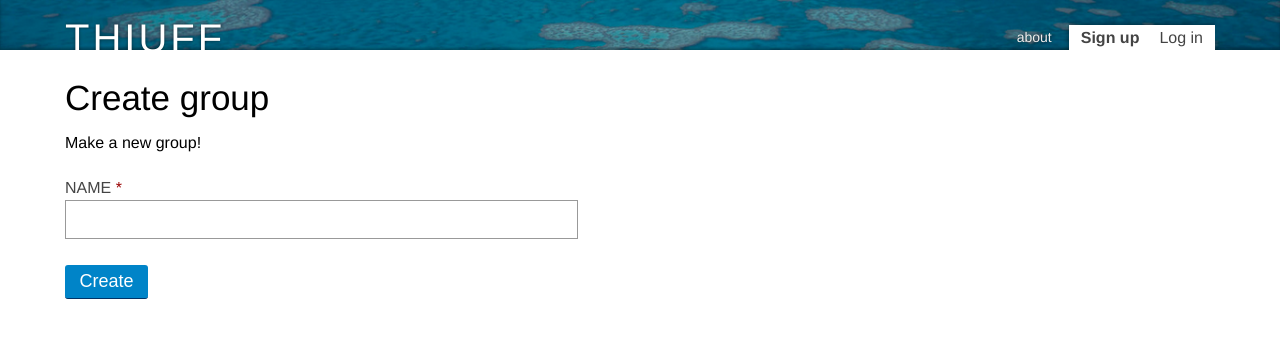
After one commit to andrewgodwin/thiuff, a Django app: page /g/create/ in a window 1280 px wide. The commit adds this page. Shown: the top 338 px of the page. Run offline with Django 3.2, Linux system fonts and the light colour scheme; parts of the project's set-up code (start-up, migrations or seed data) failed here and were passed over; some libraries are stand-ins or nearby versions.

Commit message:
Some group code.

```diff
--- a/requirements.txt
+++ b/requirements.txt
@@ -1,2 +1,3 @@
 Django>=1.8,<1.9
 django-pgjson==0.3.1
+urlman==1.0
--- a/static/css/style.css
+++ b/static/css/style.css
@@ -35,9 +35,20 @@ body {
         left: 0px;
         color: white;
         font-size: 40px;
+        letter-spacing: 3px;
         text-transform: uppercase;
-        letter-spacing: 3px;
         text-shadow: 0 0 3px rgba(0, 0, 0, 0.6);
+    }
+    .header .logo-small {
+        position: absolute;
+        top: 5px;
+        left: 0px;
+        color: white;
+        font-size: 16px;
+        letter-spacing: 2px;
+        text-transform: uppercase;
+        text-shadow: 0 0 3px rgba(0, 0, 0, 0.6);
+        opacity: 0.7;
     }
     .header .nav {
         float: right;
@@ -52,13 +63,25 @@ body {
         float: right;
         margin: 0 15px 0 5px;
     }
+    .header .subnav {
+        float: right;
+        margin: 25px 0px 0 0px;
+        padding: 5px 7px;
+        color: #eee;
+    }
+    .header .subnav li {
+        float: right;
+        margin: 0 10px 0 5px;
+        font-size: 14px;
+        text-shadow: 0 0 2px rgba(0, 0, 0, 0.4);
+    }
     .header .nav li:nth-child(1) {
         margin-right: 5px;
     }
     .header .nav li.main {
         font-weight: bold;
     }
-    .header .nav a {
+    .header a {
         color: inherit;
         text-decoration: none;
     }
@@ -89,7 +112,11 @@ p {
     margin-bottom: 1.5em;
 }
 
-.small-centre {
+.two-left {
+    width: 550px;
+}
+
+.two-centre {
     width: 550px;
     margin-left: auto;
     margin-right: auto;
--- a/templates/auth/login.html
+++ b/templates/auth/login.html
@@ -4,7 +4,7 @@
 
 {% block content %}
 
-	<div class="small-centre">
+	<div class="two-left">
 		<h1>Log in</h1>
 		<p>If you don't already have an account, you can <a href="/auth/signup/">sign up for one</a>.</p>
 		{% include "_form.html" with submit_verb="Log in" %}
--- a/templates/base.html
+++ b/templates/base.html
@@ -16,16 +16,31 @@
 
 	<div class="header-wrapper">
 		<div class="header" style="{% block header_style %}{% endblock %}">
-			<a href="/" class="logo">Thiuff</a>
-			<ul class="nav">
-				{% if user.is_authenticated %}
+			{% if group %}
+				<a href="/" class="logo-small">Thiuff</a>
+				<a href="{{ group.urls.view }}" class="logo">{{ group }}</a>
+			{% else %}
+				<a href="/" class="logo">Thiuff</a>
+			{% endif %}
+			{% if user.is_authenticated %}
+				<ul class="nav">
 					<li><a href="#">0 replies</li>
 					<li class="main"><a href="/auth/logout/">{{ user.username }}</a></li>
-				{% else %}
+				</ul>
+				<ul class="subnav">
+					<li><a href="#">settings</a></li>
+					<li><a href="/g/create/">create group</a></li>
+					<li><a href="#">new thread</a></li>
+				</ul>
+			{% else %}
+				<ul class="nav">
 					<li><a href="/auth/login/">Log in</a></li>
 					<li class="main"><a href="/auth/login/">Sign up</a></li>
-				{% endif %}
-			</ul>
+				</ul>
+				<ul class="subnav">
+					<li><a href="#">about</a></li>
+				</ul>
+			{% endif %}
 		</div>
 	</div>
 
--- /dev/null
+++ b/templates/groups/create.html
@@ -0,0 +1,13 @@
+{% extends "base.html" %}
+
+{% block title %}Create Group{% endblock %}
+
+{% block content %}
+
+	<div class="two-left">
+        <h1>Create group</h1>
+        <p>Make a new group!</p>
+		{% include "_form.html" with submit_verb="Create" %}
+	</div>
+
+{% endblock %}
--- a/thiuff/urls.py
+++ b/thiuff/urls.py
@@ -17,12 +17,14 @@ Including another URLconf
 from django.conf.urls import url
 from django.contrib import admin
 
-from threads.views import front
+from threads.views import front, groups
 from users.views import auth
 
 urlpatterns = [
     url(r'^$', front.index),
     url(r'^auth/login/$', auth.login),
     url(r'^auth/logout/$', auth.logout),
+    url(r'^g/create/$', groups.CreateGroup.as_view()),
+    url(r'^g/([^/]+)/$', groups.view),
     url(r'^admin/', admin.site.urls),
 ]
--- /dev/null
+++ b/threads/forms/groups.py
@@ -0,0 +1,22 @@
+import re
+from django import forms
+from django.conf import settings
+from ..models import Group
+
+
+class CreateGroupForm(forms.Form):
+
+    name = forms.CharField()
+
+    def clean_name(self):
+        name = self.cleaned_data['name'].lower()
+        # Check characters
+        if not re.match(r"[a-z0-9\-\_]", name):
+            raise forms.ValidationError("Invalid characters in name; use only a-z, digits, underscores and hyphens.")
+        # Check for disallowed name
+        if name in settings.DISALLOWED_NAMES:
+            raise forms.ValidationError("That name is not allowed.")
+        # Check for existing groups
+        if Group.objects.filter(name__iexact=name):
+            raise forms.ValidationError("That name is already taken.")
+        return name
--- /dev/null
+++ b/threads/views/groups.py
@@ -0,0 +1,26 @@
+from django.shortcuts import render, redirect
+from django.views.generic import FormView
+
+from ..forms.groups import CreateGroupForm
+from ..models import Group
+
+
+class CreateGroup(FormView):
+
+    template_name = "groups/create.html"
+    form_class = CreateGroupForm
+
+    def form_valid(self, form):
+        group = Group.objects.create(name=form.cleaned_data['name'])
+        return redirect(group.urls.view)
+
+
+def view(request, group_name):
+    group = Group.objects.get(name__iexact=group_name)
+    return render(
+        request,
+        "groups/view.html",
+        {
+            "group": group,
+        },
+    )
```
Also changed, not shown: templates/groups/view.html (added, +11 -0 lines), thiuff/settings.py (+24 -0 lines), threads/models.py (+13 -1 lines), threads/forms/__init__.py (added), threads/migrations/0002_auto_20150825_0706.py (added).
